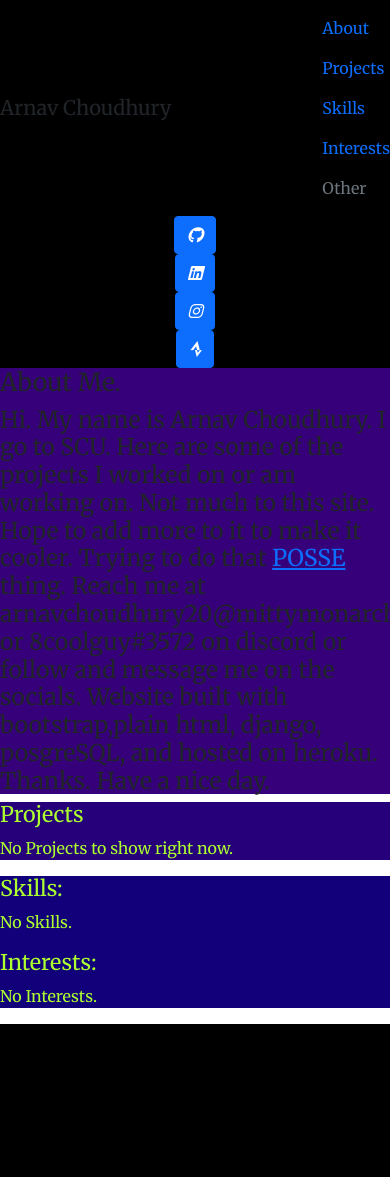
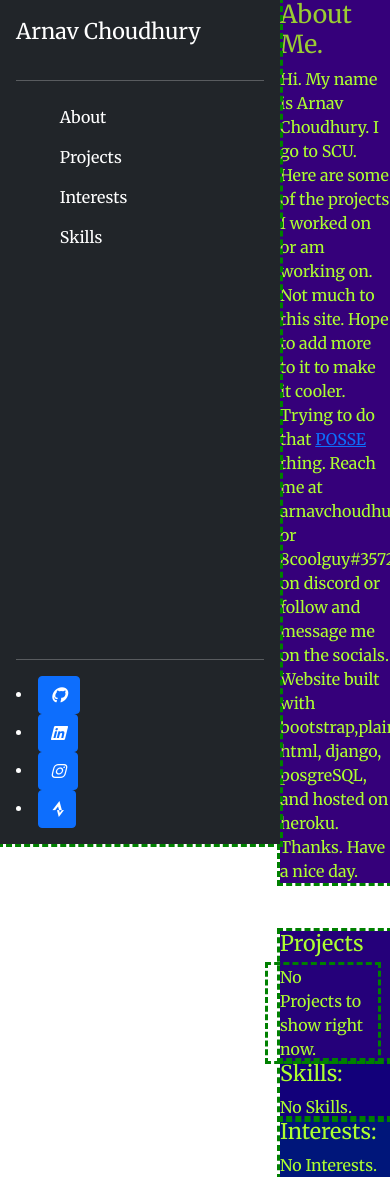
Before and after one commit to 8coolguy/resume_website, a Django app: page / in a window 390 px wide; the page is wider, and only the part inside the window is pictured. Before the commit the page ends 1024 px from the top of that part, so only its background shows below. Run offline with Django 3.2, Linux system fonts and the light colour scheme; data that the repository does not hold is empty.

Commit message:
added a sidebar

```diff
--- a/base/templates/base/index.html
+++ b/base/templates/base/index.html
@@ -2,69 +2,77 @@
 {% block content %}
 <!--{% load static %}-->
 <body>
-    <div class="nav-box">
-        <nav class="navbar navbar-expand-lg">
-            <h class="navbar-brand" href="#">Arnav Choudhury</h>
-                <ul class="navbar-nav">
+
+    <div class="d-flex flex-column flex-shrink-0 p-3 text-white bg-dark" id="sidebar">
+        <a href="/" class="d-flex align-items-center mb-3 mb-md-0 me-md-auto text-white text-decoration-none">
+
+            <span class="fs-4">Arnav Choudhury</span>
+        </a>
+        <hr>
+        <ul class="nav nav-pills flex-column mb-auto">
           <li class="nav-item">
-                        <a class="nav-link active" aria-current="page" href="#about">About</a>
+            <a href="#about" class="nav-link text-white" aria-current="page">
+              <svg class="bi me-2" width="16" height="16"><use xlink:href="#home"></use></svg>
+              About
+            </a>
+          </li>
+          <li>
+            <a href="#projects" class="nav-link text-white">
+              <svg class="bi me-2" width="16" height="16"><use xlink:href="#speedometer2"></use></svg>
+              Projects
+            </a>
+          </li>
+          <li>
+            <a href="#interests" class="nav-link text-white">
+              <svg class="bi me-2" width="16" height="16"><use xlink:href="#table"></use></svg>
+              Interests
+            </a>
+          </li>
+          <li>
+            <a href="#skills" class="nav-link text-white">
+              <svg class="bi me-2" width="16" height="16"><use xlink:href="#grid"></use></svg>
+              Skills
+            </a>
+          </li>
+
+
+        </ul>
+        <hr>
+        <li class="nav-item">
+            <i class="fa-brands fa-github btn btn-primary" aria-hidden="true" onclick="location.href='https://github.com/8coolguy';" style="cursor: pointer;"></i>
         </li>
         <li class="nav-item">
-                        <a class="nav-link active" aria-current="page" href="#projects">Projects</a>
+            <i class="fa-brands fa-linkedin btn btn-primary" aria-hidden="true" onclick="location.href='https://www.linkedin.com/in/arnav-choudhury-scu/';" style="cursor: pointer;"></i>
         </li>
         <li class="nav-item">
-                        <a class="nav-link active" aria-current="page" href="#skills">Skills</a>
+            <i class="fa-brands fa-instagram btn btn-primary" aria-hidden="false" onclick="location.href='https://www.instagram.com/notarnav123';" style="cursor: pointer;"></i>
         </li>
         <li class="nav-item">
-                        <a class="nav-link active" aria-current="page" href="#interests">Interests</a>
+            <i class="fa-brands fa-strava btn btn-primary" aria-hidden="true" onclick="location.href='https://www.strava.com/athletes/arnavc';" style="cursor: pointer;"></i>
         </li>
-                    <li class="nav-item">
-                        <a class="nav-link disabled" aria-current="page" href="#">Other</a>
-                    </li>
-                </ul>
-
-        </nav>
-        <div class="row" style="text-align: center;">
-            <div class="col-md-3">
-                <i class="fa-brands fa-github btn btn-primary" aria-hidden="true" onclick="location.href='https://github.com/8coolguy';" style="cursor: pointer;"></i>
-            </div>
-            <div class="col-md-3">
-                <i class="fa-brands fa-linkedin btn btn-primary" aria-hidden="true" onclick="location.href='https://www.linkedin.com/in/arnav-choudhury-scu/';" style="cursor: pointer;"></i>
-            </div>
-            <div class="col-md-3">
-                <i class="fa-brands fa-instagram btn btn-primary" aria-hidden="true" onclick="location.href='https://www.instagram.com/notarnav123';" style="cursor: pointer;"></i>
-            </div>
-            <div class="col-md-3">
-                <i class="fa-brands fa-strava btn btn-primary" aria-hidden="true" onclick="location.href='https://www.strava.com/athletes/arnavc';" style="cursor: pointer;"></i>
-            </div>
-            <!--
-            <div class="col-md-2">
-                H
-            </div>
-            <div class="col-md-2">
-                H
-            </div>
-            -->
-        </div>
     </div>
 
+
+
+
     <div class="section" id="about">
-        <h2>About Me.
-            <h3>
+        <h2>About Me.</h2>
+        <p>
             Hi. My name is Arnav Choudhury. I go to SCU. Here are some of the projects I worked on or am working on. Not much to this site. Hope to add more to it to make it cooler. Trying to do that
             <a href="https://indieweb.org/POSSE">POSSE</a>
             thing. Reach me at arnavchoudhury20@mittymonarch.com or 8coolguy#3572 on discord or follow and message me on the socials. Website built with bootstrap,plain html, django, posgreSQL, and hosted on heroku. Thanks. Have a nice day.
-            </h3>
-        </h2>
+        </p>
+
     </div>
 
     <div class="section" id ="projects">
-        <h4>Projects</h4>
-        <div class="card-deck"></div>
+        <h4 class ="mt-5">Projects</h4>
+        <div class="scrolling-wrapper row flex-row flex-nowrap">
+
             {% if projects %}
                 {% for project in projects %}
 
-                <div class="card" onclick="location.href='{{project.url_link}}';" style="width: 18rem;">
+                    <div class="col-5 card" onclick="location.href='{{project.url_link}}';" style="width: 18rem;">
                         <img class="card-img-top" src="{{project.image_path}}">
                         <div class="card-body">
                         <h5 class="card-title">{{project.title_str}}</h5>
@@ -72,6 +80,7 @@
                         <p class="card-text">{{project.descrip_str}}</p>
                         </div>
                     </div>
+
                 {% endfor %}
             {% else %}
                 <p>No Projects to show right now.</p>
@@ -93,7 +102,7 @@
             <p>No Skills.</p>
         {% endif %}
 
-    </divsection
+    </div>
 
     <div class="section" id = "interests">
         <h4>Interests:</h4>
@@ -111,5 +120,6 @@
 
     </div>
 
+
 </body>
 {% endblock content%}
--- a/static/css/main.css
+++ b/static/css/main.css
@@ -1,25 +1,50 @@
 *, *:before, *:after {
     -moz-box-sizing: border-box; -webkit-box-sizing: border-box; box-sizing: border-box;
+}
+body{
+    color :yellowgreen;
+    margin: 0;
+
+}
+#sidebar {
+    width: 280px;
+    height:100vh;
+    position: fixed;
+    z-index: 1;
+    background: #eee;
+    overflow-x: hidden;
+  }
+
+.section{
+    margin-left:280px;
+    flex:1;
+    justify-content: center;
+    align-items: center;
+}
+.scrolling-wrapper{
+	overflow-x: auto;
+    width:100%;
 }
 
 
 
+.card{
 
-.card {
-    position: relative;
-    display: flex;
-    align-items: flex-end;
     overflow: hidden;
-    padding: 1rem;
-    width: 100%;
-    text-align: center;
     color: whitesmoke;
-    background-color: whitesmoke;
+    background-color: lightblue;
+    transition: all 0.2s ease-in-out !important;
+	border-radius: 24px;
+
+
+}
+.card:hover {
+    transform:translateY(-5px);
+    box-shadow:none;
+    opacity:0.9;
 }
 
-.nav-box{
-    background-color: rgb(0, 0, 0);
-}
+
 
 #about{
     background-color: rgb(53, 0, 122);
@@ -41,6 +66,7 @@ h4{
 }
 p{
     color: greenyellow;
+    margin-bottom:0;
 }
 
 /*
@@ -48,8 +74,7 @@ image{
     height: 5%;
     width:5%;
 }*/
-/*
+
 div{
     outline: 3px dashed green;
 }
-*/
--- a/templates/base.html
+++ b/templates/base.html
@@ -4,8 +4,8 @@
 <html lang="en">
     <!--This is the base template-->
 <head>
-    <!--Boot Strap thing goes here-->
     <link href="https://cdn.jsdelivr.net/npm/bootstrap@5.1.3/dist/css/bootstrap.min.css" rel="stylesheet" integrity="sha384-1BmE4kWBq78iYhFldvKuhfTAU6auU8tT94WrHftjDbrCEXSU1oBoqyl2QvZ6jIW3" crossorigin="anonymous">
+
     <script src="https://cdn.jsdelivr.net/npm/bootstrap@5.1.3/dist/js/bootstrap.bundle.min.js" integrity="sha384-ka7Sk0Gln4gmtz2MlQnikT1wXgYsOg+OMhuP+IlRH9sENBO0LRn5q+8nbTov4+1p" crossorigin="anonymous"></script>
     <link href='https://fonts.googleapis.com/css?family=Merriweather' rel='stylesheet'>
 
```
Also changed, not shown: 203llremove.py (deleted, +0 -20 lines). Lines whose indentation alone changed are shown as unchanged.
